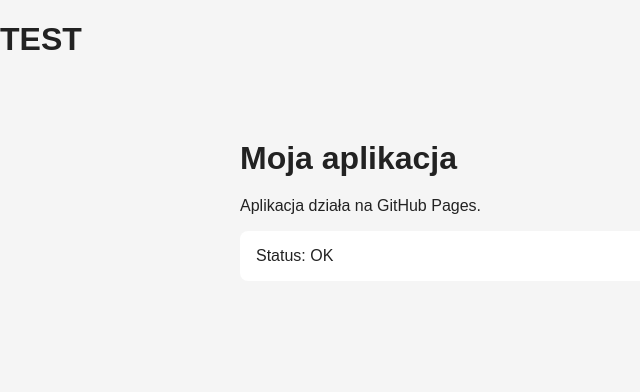
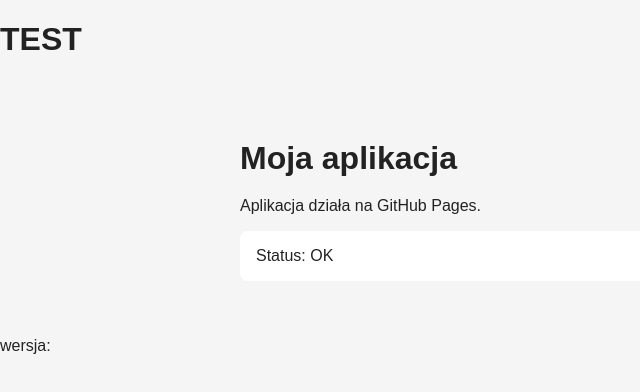
Before and after one commit to szeremhome/VV, a website built with Vite: page index.html in a window 1280 px wide. Shown: the full height of the page, 0-640 px from the left. Built offline with nearby package versions, Linux system fonts and the light colour scheme.

Commit message:
simple test

```diff
--- a/index.html
+++ b/index.html
@@ -10,5 +10,6 @@
     <h1>TEST</h1>
     <div id="app"></div>
     <script type="module" src="/src/main.ts"></script>
+    <footer>wersja:</footer>
   </body>
 </html>
```
